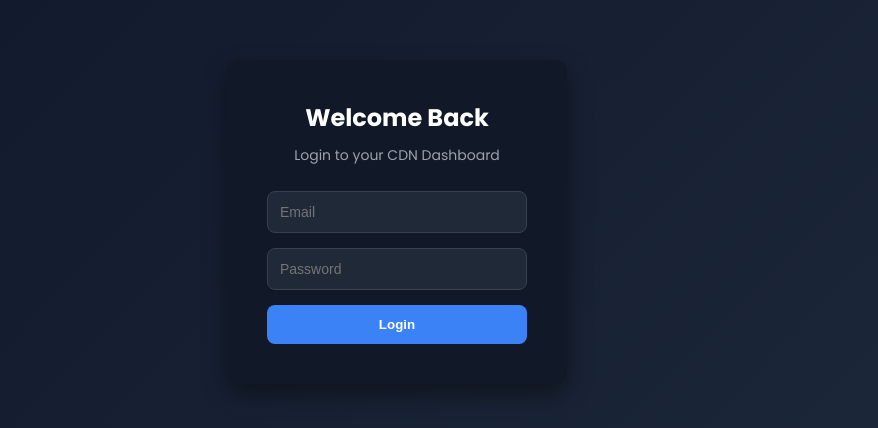
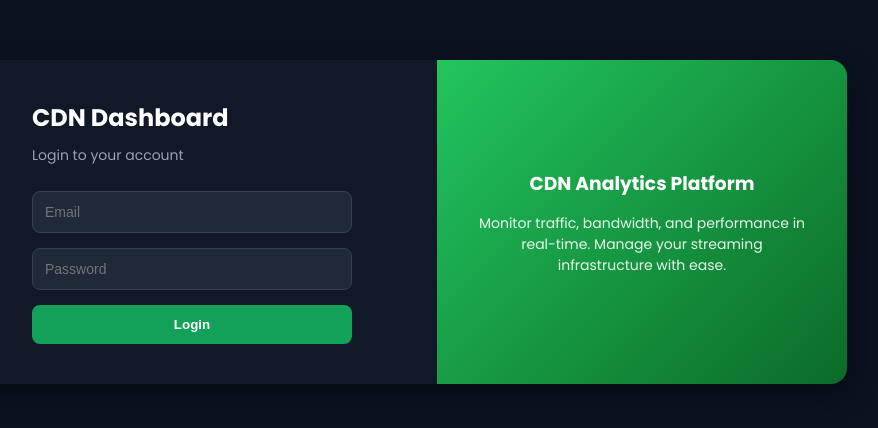
Before and after one commit to NivedithaUnni/cdn-dashboard, a React (Vite) app in the folder frontend/: page / in a window 1280 px wide. Shown: the part 178-606 px from the top of the page, without its empty margins (243-1121 px from the left). Built offline with nearby package versions, Linux system fonts and the light colour scheme; no server answers.

Commit message:
Updated login styling

```diff
--- /dev/null
+++ b/frontend/src/pages/Login.css
@@ -0,0 +1,125 @@
+/* ===== CONTAINER ===== */
+.login-container {
+  height: 100vh;
+  display: flex;
+  justify-content: center;
+  align-items: center;
+  background: #0b1220;
+  padding: 20px;
+}
+
+/* ===== CARD ===== */
+.login-card {
+  width: 900px;
+  max-width: 100%;
+  display: flex;
+  border-radius: 16px;
+  overflow: hidden;
+  background: #111827;
+  box-shadow: 0 10px 30px rgba(0,0,0,0.4);
+}
+
+/* ===== LEFT SIDE ===== */
+.login-left {
+  flex: 1;
+  display: flex;
+  justify-content: center;
+  align-items: center;
+  padding: 40px;
+}
+
+.login-content {
+  width: 100%;
+  max-width: 320px;
+}
+
+.login-content h2 {
+  color: white;
+  margin-bottom: 10px;
+}
+
+.subtitle {
+  color: #9ca3af;
+  font-size: 14px;
+  margin-bottom: 25px;
+}
+
+/* INPUTS */
+.login-content input {
+  width: 100%;
+  padding: 12px;
+  margin-bottom: 15px;
+  border-radius: 8px;
+  border: 1px solid #374151;
+  background: #1f2937;
+  color: white;
+  font-size: 14px;
+  outline: none;
+}
+
+/* BUTTON */
+.login-content button {
+  width: 100%;
+  padding: 12px;
+  border-radius: 8px;
+  border: none;
+  background: #13a059;
+  color: white;
+  font-weight: bold;
+  cursor: pointer;
+  transition: 0.3s;
+}
+
+.login-content button:hover {
+  background: #16a34a;
+}
+
+/* ERROR */
+.error {
+  color: #ef4444;
+  font-size: 13px;
+  margin-bottom: 10px;
+}
+
+/* FORGOT */
+.forgot {
+  margin-top: 10px;
+  font-size: 13px;
+  color: #9ca3af;
+  cursor: pointer;
+}
+
+/* ===== RIGHT SIDE ===== */
+.login-right {
+  flex: 1;
+  background: linear-gradient(135deg, #22c55e, #0b6b28);
+  display: flex;
+  justify-content: center;
+  align-items: center;
+}
+
+.overlay {
+  color: white;
+  padding: 40px;
+  text-align: center;
+}
+
+.overlay h3 {
+  margin-bottom: 15px;
+}
+
+.overlay p {
+  font-size: 14px;
+  opacity: 0.9;
+}
+
+/* ===== RESPONSIVE ===== */
+@media (max-width: 768px) {
+  .login-card {
+    flex-direction: column;
+  }
+
+  .login-right {
+    display: none; /* hide right panel on mobile */
+  }
+}
--- a/frontend/src/pages/Login.jsx
+++ b/frontend/src/pages/Login.jsx
@@ -1,6 +1,7 @@
 import { useState } from "react";
 import { useNavigate } from "react-router-dom";
 import { loginUser } from "../services/api";
+import "./Login.css";
 
 export default function Login() {
   const [email, setEmail] = useState("");
@@ -22,32 +23,30 @@ export default function Login() {
       setLoading(true);
       const res = await loginUser({ email, password });
 
-      // Save JWT token
       localStorage.setItem("token", res.data.token);
-
-      // Redirect to dashboard
       navigate("/home");
     } catch (err) {
-      setError(
-        err.response?.data?.message || "Invalid email or password"
-      );
+      setError(err.response?.data?.message || "Invalid email or password");
     } finally {
       setLoading(false);
     }
   };
 
   return (
-    <div style={styles.container}>
-      <div style={styles.card}>
-        <h2 style={styles.title}>Welcome Back</h2>
-        <p style={styles.subtitle}>Login to your CDN Dashboard</p>
+    <section className="login-container">
+      <div className="login-card">
+
+        {/* LEFT SIDE (FORM) */}
+        <div className="login-left">
+          <div className="login-content">
+            <h2>CDN Dashboard</h2>
+            <p className="subtitle">Login to your account</p>
 
             <input
               type="email"
               placeholder="Email"
               value={email}
               onChange={(e) => setEmail(e.target.value)}
-          style={styles.input}
             />
 
             <input
@@ -55,63 +54,30 @@ export default function Login() {
               placeholder="Password"
               value={password}
               onChange={(e) => setPassword(e.target.value)}
-          style={styles.input}
             />
 
-        {error && <p style={styles.error}>{error}</p>}
+            {error && <p className="error">{error}</p>}
 
-        <button
-          onClick={handleLogin}
-          style={styles.button}
-          disabled={loading}
-        >
+            <button onClick={handleLogin} disabled={loading}>
               {loading ? "Logging in..." : "Login"}
             </button>
+
+
           </div>
         </div>
+
+        {/* RIGHT SIDE (INFO PANEL) */}
+        <div className="login-right">
+          <div className="overlay">
+            <h3>CDN Analytics Platform</h3>
+            <p>
+              Monitor traffic, bandwidth, and performance in real-time.
+              Manage your streaming infrastructure with ease.
+            </p>
+          </div>
+        </div>
+
+      </div>
+    </section>
   );
 }
-
-// ================= STYLES =================
-const styles = {
-  container: {
-    height: "100vh",
-    display: "flex",
-    justifyContent: "center",
-    alignItems: "center",
-    background: "linear-gradient(135deg, #0f172a, #1e293b)",
-  },
-  card: {
-    background: "#111827",
-    padding: "40px",
-    borderRadius: "12px",
-    width: "340px",
-    textAlign: "center",
-    boxShadow: "0 10px 25px rgba(0,0,0,0.4)",
-  },
-  title: { color: "#ffffff", marginBottom: "10px" },
-  subtitle: { color: "#9ca3af", fontSize: "14px", marginBottom: "25px" },
-  input: {
-    width: "100%",
-    padding: "12px",
-    marginBottom: "15px",
-    borderRadius: "8px",
-    border: "1px solid #374151",
-    background: "#1f2937",
-    color: "#ffffff",
-    outline: "none",
-    fontSize: "14px",
-  },
-  button: {
-    width: "100%",
-    padding: "12px",
-    borderRadius: "8px",
-    border: "none",
-    background: "#3b82f6",
-    color: "#ffffff",
-    fontWeight: "bold",
-    cursor: "pointer",
-    transition: "0.3s",
-  },
-  error: { color: "#ef4444", fontSize: "13px", marginBottom: "10px" },
-};
```
Lines whose indentation alone changed are shown as unchanged.
